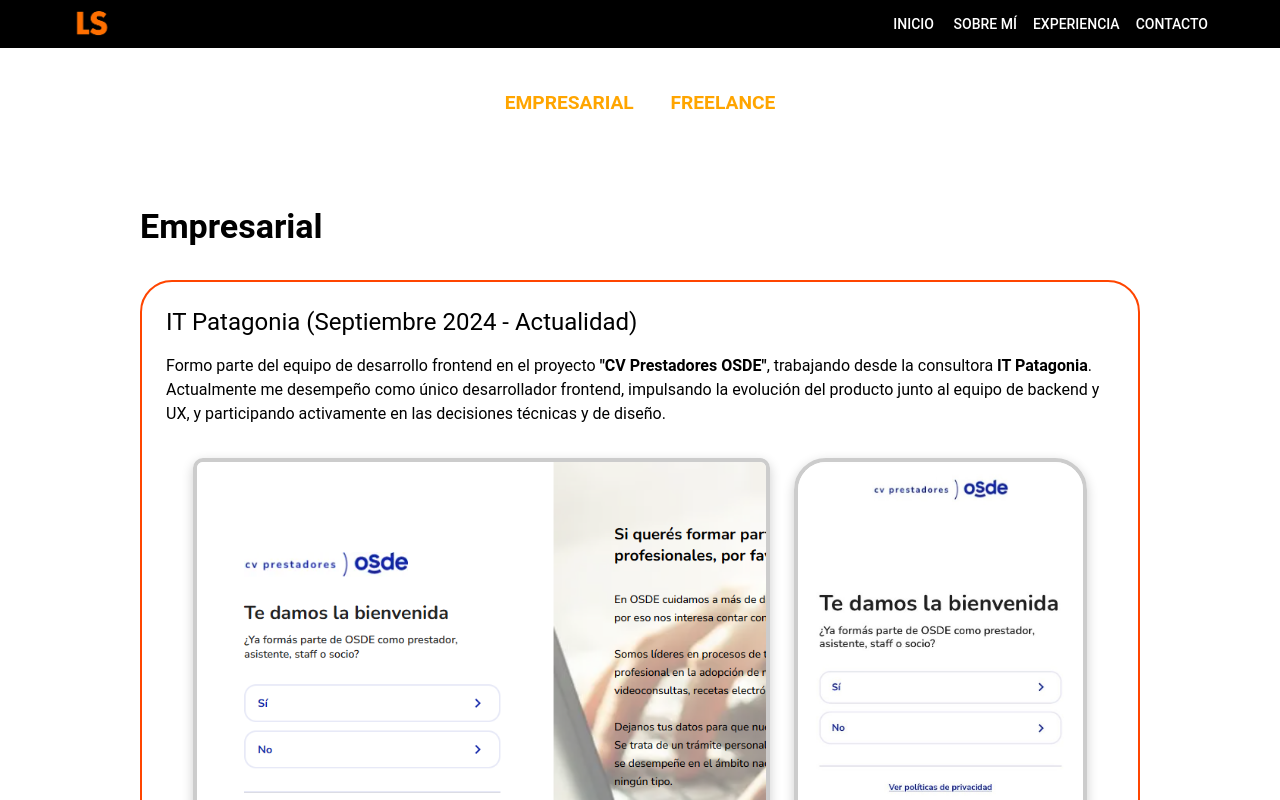
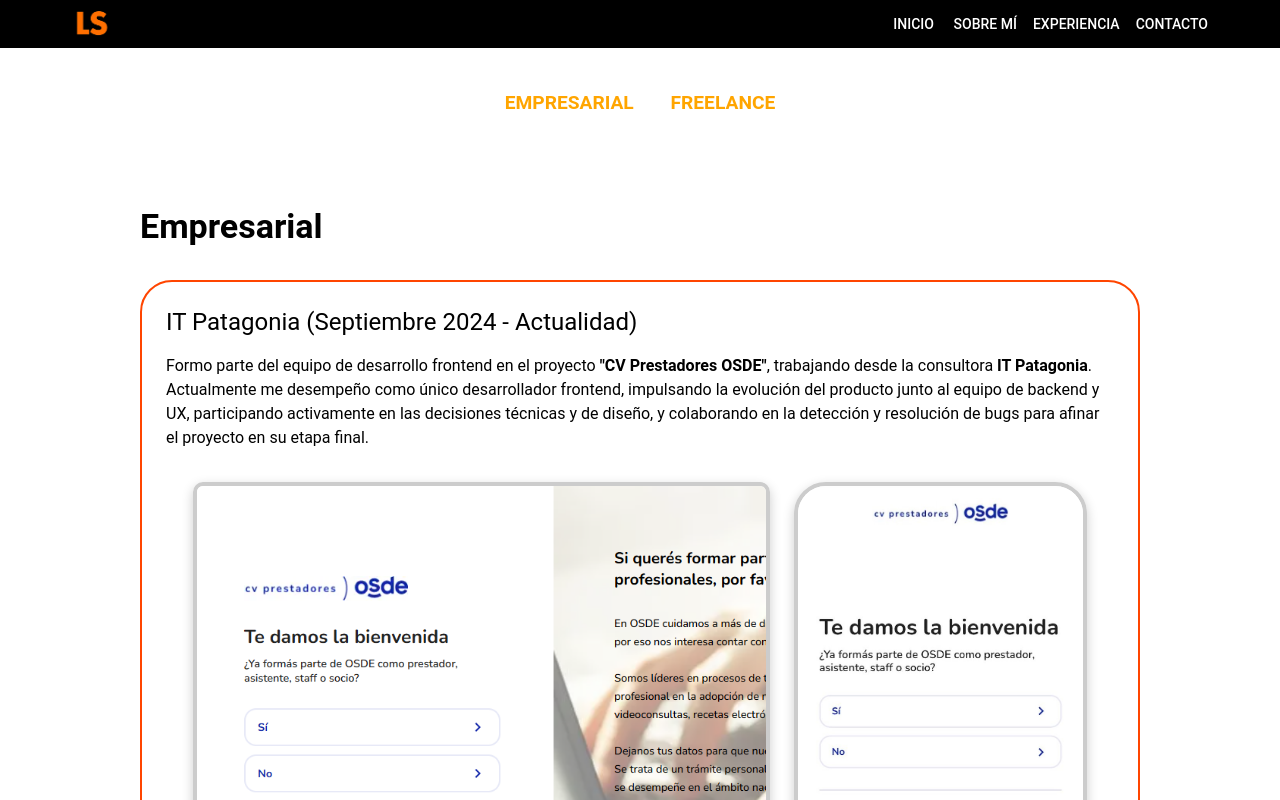
Before and after one commit to Lucadev06/mi-perfolio, a React (Vite) app: page /experiencia in a window 1280 px wide. Shown: the top 800 px of the page. Built offline with nearby package versions, Linux system fonts and the light colour scheme.

Commit message:
fix experiencia

```diff
--- a/src/experiencia/Experiencia.tsx
+++ b/src/experiencia/Experiencia.tsx
@@ -92,8 +92,9 @@
         >
           <Typography variant="h5">IT Patagonia (Septiembre 2024 - Actualidad)</Typography>
           <Typography variant="body1">
-            Formo parte del equipo de desarrollo frontend en el proyecto <strong>"CV Prestadores OSDE"</strong>, trabajando desde la consultora <strong>IT Patagonia</strong>. Actualmente me desempeño como único desarrollador frontend, impulsando la evolución del producto junto al equipo de backend y UX, y participando activamente en las decisiones técnicas y de diseño.
+            Formo parte del equipo de desarrollo frontend en el proyecto <strong>"CV Prestadores OSDE"</strong>, trabajando desde la consultora <strong>IT Patagonia</strong>. Actualmente me desempeño como único desarrollador frontend, impulsando la evolución del producto junto al equipo de backend y UX, participando activamente en las decisiones técnicas y de diseño, y colaborando en la detección y resolución de bugs para afinar el proyecto en su etapa final.
           </Typography>
+
 
           {/* Galería PC + Mobile */}
           <Box
```
Lines whose indentation alone changed are shown as unchanged.
